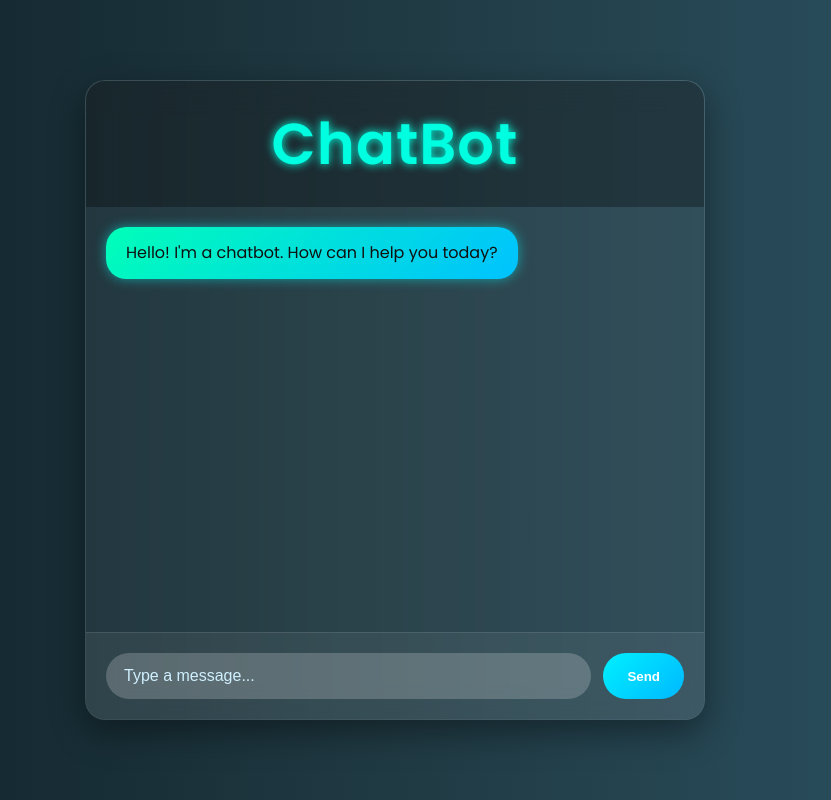
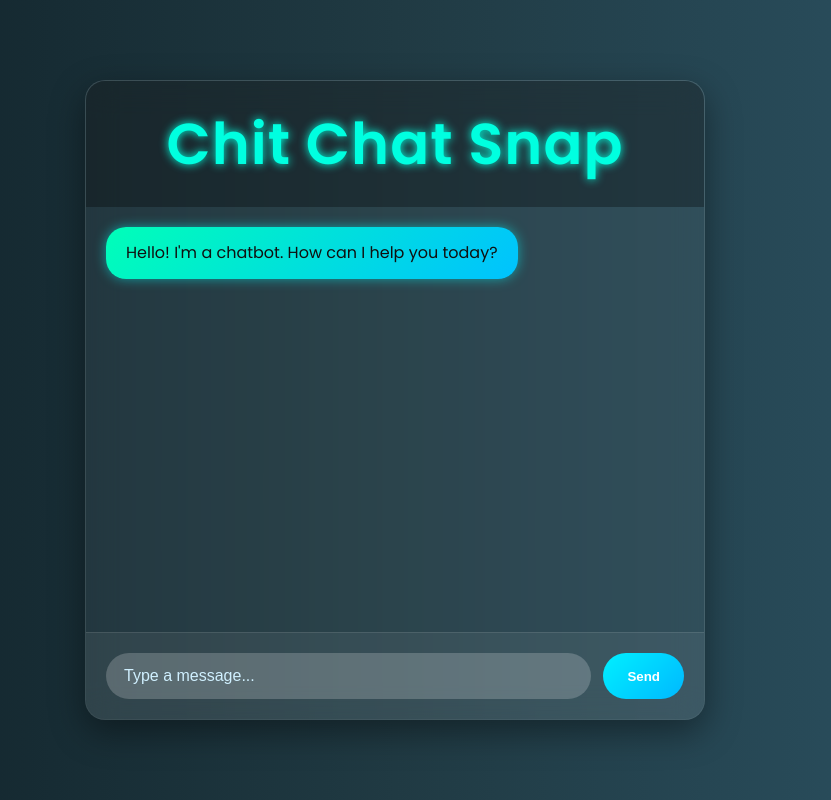
Before and after one commit to Sanjana-on-git/Basic-JS-chatbot, a website built with Vite: page index.html in a window 1280 px wide. Shown: the whole page, without its empty margins (245-1076 px from the left). Built offline with nearby package versions, Linux system fonts and the light colour scheme.

Commit message:
changed title

```diff
--- a/index.html
+++ b/index.html
@@ -3,13 +3,13 @@
 <head>
     <meta charset="UTF-8">
     <meta name="viewport" content="width=device-width, initial-scale=1.0">
-    <title>ChatBot</title>
+    <title>Chit Chat Snap</title>
     <link rel="stylesheet" href="/src/styles/main.css">
 </head>
 <body>
     <div class="chat-container">
         <div class="chat-header">
-            <h1>ChatBot</h1>
+            <h1>Chit Chat Snap</h1>
         </div>
         <div class="chat-messages" id="chat-messages"></div>
         <div class="chat-input">
```
